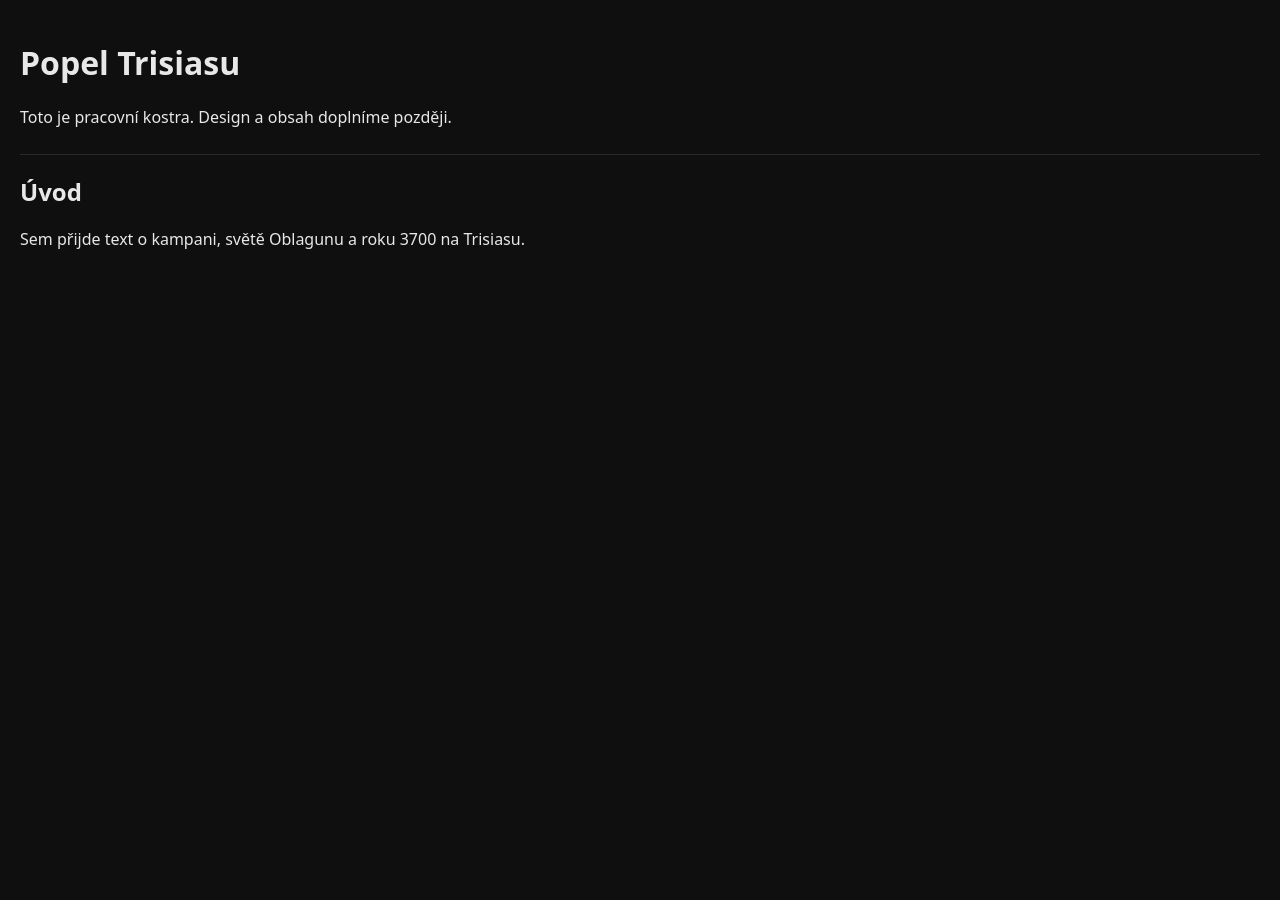
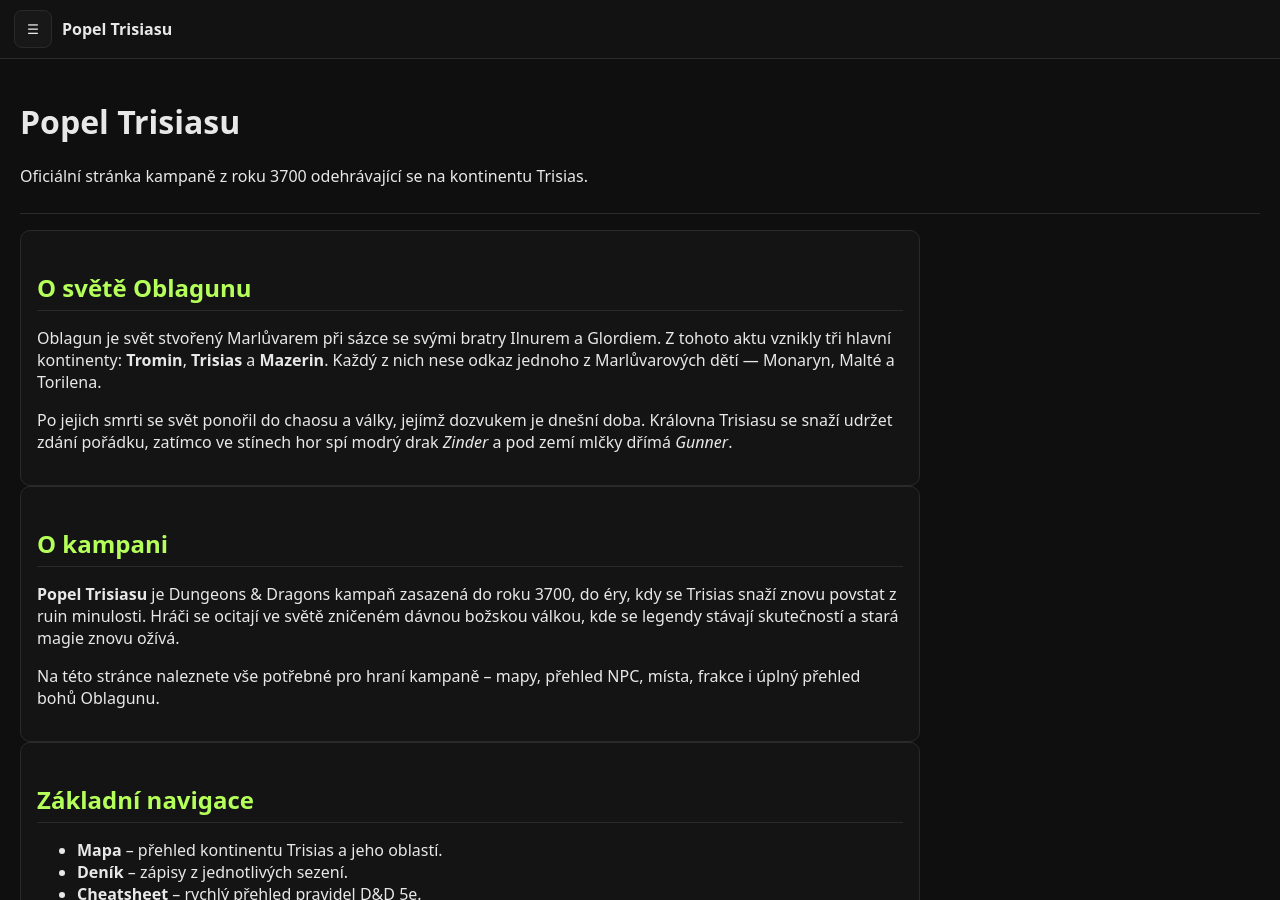
Before and after one commit to MINDOR-TV/popel_trisiasu, a Jekyll site: the page built from index.html, in a window 1280 px wide and 900 px high. Built offline with Jekyll 4.4.1, drawn with Linux system fonts in a browser that asks for light colours; some of the changed text lies outside the part shown.

Commit message:
Refactor index.html to use layout and sections

```diff
--- a/index.html
+++ b/index.html
@@ -1,107 +1,43 @@
-<!DOCTYPE html>
-<html lang="cs">
-<head>
-  <meta charset="UTF-8" />
-  <meta name="viewport" content="width=device-width, initial-scale=1" />
-  <title>Popel Trisiasu</title>
-  <link rel="stylesheet" href="assets/css/base.css" />
-</head>
-<body>
-  <aside class="sidebar" id="sidebar">
-    <div class="sidebar__header">
-      <button class="sidebar__toggle" id="sidebarToggle" aria-label="Menu">☰</button>
-      <a class="brand" href="index.html">Popel Trisiasu</a>
-    </div>
+---
+layout: default
+title: Popel Trisiasu
+---
 
-    <nav class="menu" aria-label="Hlavní menu">
-      <div class="menu__group">
-        <button class="menu__accordion" data-acc="postavy" aria-expanded="true">
-          Postavy
-          <span class="chev">▾</span>
-        </button>
-        <div class="menu__panel" id="acc-postavy">
-          <!-- pouze placeholdery, později nahradíme reálnými -->
-          <a class="menu__link" href="#">Bude doplněno</a>
-          <a class="menu__link" href="#">Bude doplněno</a>
-          <a class="menu__link" href="#">Bude doplněno</a>
-        </div>
-      </div>
+<header class="content__header">
+  <h1>Popel Trisiasu</h1>
+  <p class="note">Oficiální stránka kampaně z roku 3700 odehrávající se na kontinentu Trisias.</p>
+</header>
 
-      <a class="menu__link menu__link--strong" href="mapa.html">Mapa</a>
-      <a class="menu__link menu__link--strong" href="velka-mapa.html">VELKÁ MAPA!</a>
-      <a class="menu__link" href="cheatsheet.html">Cheatsheet</a>
-      <a class="menu__link" href="denik.html">Deník!</a>
+<section class="content__section panel">
+  <h2 class="h">O světě Oblagunu</h2>
+  <p>
+    Oblagun je svět stvořený Marlůvarem při sázce se svými bratry Ilnurem a Glordiem.
+    Z tohoto aktu vznikly tři hlavní kontinenty: <strong>Tromin</strong>, <strong>Trisias</strong> a <strong>Mazerin</strong>.
+    Každý z nich nese odkaz jednoho z Marlůvarových dětí — Monaryn, Malté a Torilena.
+  </p>
+  <p>
+    Po jejich smrti se svět ponořil do chaosu a války, jejímž dozvukem je dnešní doba.
+    Královna Trisiasu se snaží udržet zdání pořádku, zatímco ve stínech hor spí modrý drak <em>Zinder</em> a pod zemí mlčky dřímá <em>Gunner</em>.
+  </p>
+</section>
 
-      <div class="menu__group">
-        <button class="menu__accordion" data-acc="npc" aria-expanded="false">
-          NPC
-          <span class="chev">▸</span>
-        </button>
-        <div class="menu__panel" id="acc-npc" hidden>
-          <a class="menu__link" href="#">Seznam NPC (placeholder)</a>
-        </div>
-      </div>
+<section class="content__section panel">
+  <h2 class="h">O kampani</h2>
+  <p>
+    <strong>Popel Trisiasu</strong> je Dungeons & Dragons kampaň zasazená do roku 3700, do éry, kdy se Trisias snaží znovu povstat z ruin minulosti.
+    Hráči se ocitají ve světě zničeném dávnou božskou válkou, kde se legendy stávají skutečností a stará magie znovu ožívá.
+  </p>
+  <p>
+    Na této stránce naleznete vše potřebné pro hraní kampaně – mapy, přehled NPC, místa, frakce i úplný přehled bohů Oblagunu.
+  </p>
+</section>
 
-      <div class="menu__group">
-        <button class="menu__accordion" data-acc="mista" aria-expanded="false">
-          Místa
-          <span class="chev">▸</span>
-        </button>
-        <div class="menu__panel" id="acc-mista" hidden>
-          <a class="menu__link" href="#">Seznam míst (placeholder)</a>
-        </div>
-      </div>
-
-      <div class="menu__group">
-        <button class="menu__accordion" data-acc="frakce" aria-expanded="false">
-          Frakce
-          <span class="chev">▸</span>
-        </button>
-        <div class="menu__panel" id="acc-frakce" hidden>
-          <a class="menu__link" href="#">Seznam frakcí (placeholder)</a>
-        </div>
-      </div>
-
-      <div class="menu__group">
-        <button class="menu__accordion" data-acc="bohove" aria-expanded="false">
-          Bohové <span class="chev">▸</span>
-        </button>
-          <div class="menu__panel" id="acc-bohove" hidden>
-            <a class="menu__link" href="bohove/">Přehled bohů</a>
-            <a class="menu__link" href="bohove/marluvar.html">Marlůvar</a>
-            <a class="menu__link" href="bohove/ilnur.html">Ilnur</a>
-            <a class="menu__link" href="bohove/glordie.html">Glordie</a>
-            <a class="menu__link" href="bohove/monaryn.html">Monaryn</a>
-            <a class="menu__link" href="bohove/malte.html">Malté</a>
-            <a class="menu__link" href="bohove/torilen.html">Torilen</a>
-          </div>
-      </div>
-
-
-      <div class="menu__group">
-        <button class="menu__accordion" data-acc="spellbook" aria-expanded="false">
-          Spellbook
-          <span class="chev">▸</span>
-        </button>
-        <div class="menu__panel" id="acc-spellbook" hidden>
-          <a class="menu__link" href="#">Začátek spellbooku (placeholder)</a>
-        </div>
-      </div>
-    </nav>
-  </aside>
-
-  <main class="content">
-    <header class="content__header">
-      <h1>Popel Trisiasu</h1>
-      <p>Toto je pracovní kostra. Design a obsah doplníme později.</p>
-    </header>
-
-    <section class="content__section">
-      <h2>Úvod</h2>
-      <p>Sem přijde text o kampani, světě Oblagunu a roku 3700 na Trisiasu.</p>
-    </section>
-  </main>
-
-  <script src="assets/js/sidebar.js" defer></script>
-</body>
-</html>
+<section class="content__section panel">
+  <h2 class="h">Základní navigace</h2>
+  <ul>
+    <li><strong>Mapa</strong> – přehled kontinentu Trisias a jeho oblastí.</li>
+    <li><strong>Deník</strong> – zápisy z jednotlivých sezení.</li>
+    <li><strong>Cheatsheet</strong> – rychlý přehled pravidel D&D 5e.</li>
+    <li><strong>Bohové</strong> – informace o Marlůvarovi, Monaryn, Malté, Torilenovi a jejich bratrech Ilnurovi a Glordiem.</li>
+  </ul>
+</section>
```
